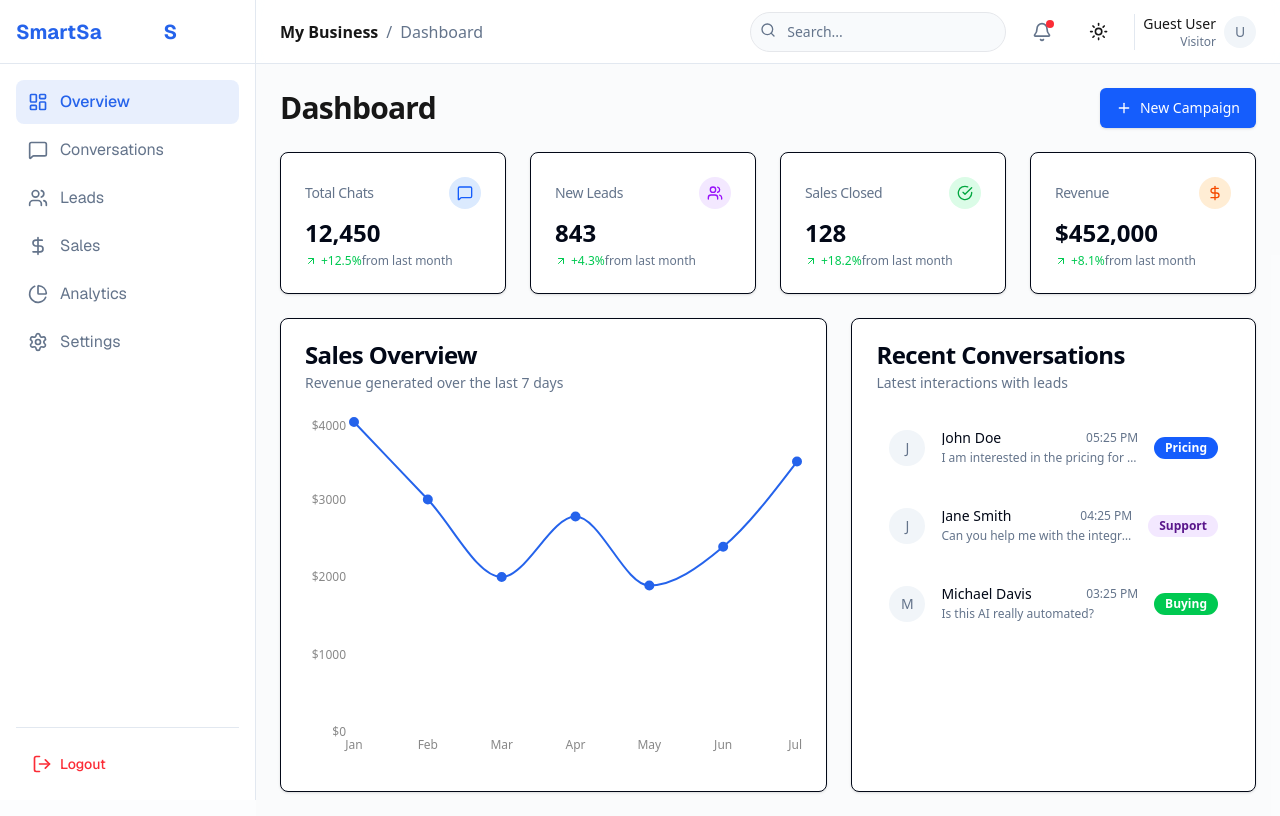
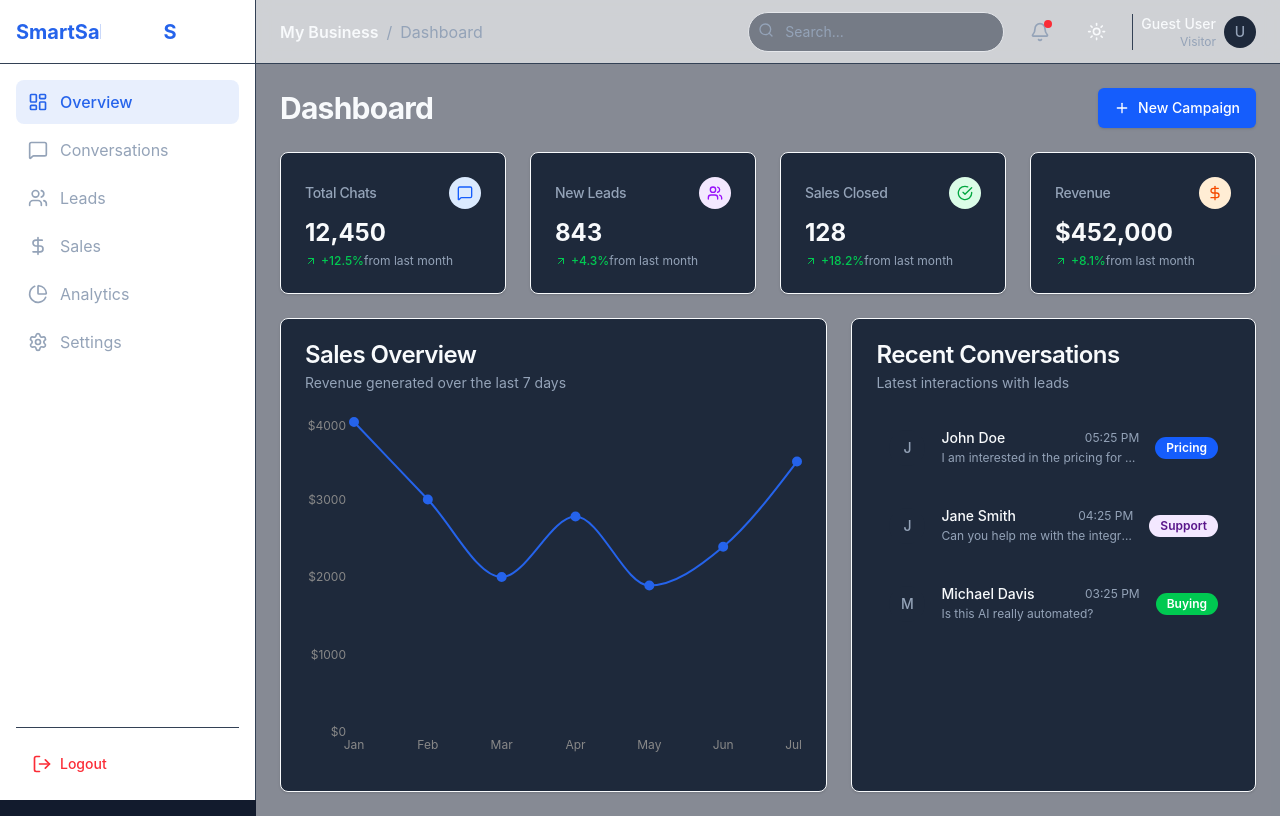
Before and after one commit to adeyemo-taiwo-m/smartsalesAI, a Next.js app: page /dashboard in a window 1280 px wide. Built offline with nearby package versions, Linux system fonts and the light colour scheme.

Commit message:
style: set up global CSS and tailwind.config with premium dark theme tokens

```diff
--- a/app/globals.css
+++ b/app/globals.css
@@ -1,10 +1,21 @@
 @import "tailwindcss";
 
+@import url("https://fonts.googleapis.com/css2?family=Inter:wght@400;500;600;700;800&display=swap");
+
 @theme inline {
-  --color-background: var(--background);
-  --color-foreground: var(--foreground);
-  --font-sans: var(--font-geist-sans);
-  --font-mono: var(--font-geist-mono);
+  --color-background: #0f172a;
+  --color-foreground: #f8fafc;
+
+  --font-sans: 'Inter', sans-serif;
+
+  --color-brand-blue: #2563eb;
+  --color-brand-purple: #7c3aed;
+  --color-brand-green: #22c55e;
+  --color-brand-orange: #f97316;
+
+  --color-dark: #0f172a;
+  --color-dark-card: #1e293b;
+  --color-dark-border: #334155;
 
   --color-primary: #2563eb;
   --color-primary-foreground: #ffffff;
@@ -15,36 +26,33 @@
   --color-success: #22c55e;
   --color-success-foreground: #ffffff;
 
-  --color-muted: #f1f5f9;
-  --color-muted-foreground: #64748b;
+  --color-muted: #1e293b;
+  --color-muted-foreground: #94a3b8;
 
-  --color-card: #ffffff;
-  --color-card-foreground: #020817;
+  --color-card: #1e293b;
+  --color-card-foreground: #f8fafc;
 
-  --color-border: #e2e8f0;
+  --color-border: #334155;
+
+  --shadow-card: 0 1px 3px rgba(0,0,0,0.4), 0 0 0 1px rgba(51,65,85,0.5);
+  --shadow-card-hover: 0 4px 24px rgba(0,0,0,0.5), 0 0 0 1px rgba(37,99,235,0.15);
+  --shadow-blue: 0 0 20px rgba(37,99,235,0.2);
+  --shadow-purple: 0 0 20px rgba(124,58,237,0.2);
+  --shadow-green: 0 0 20px rgba(34,197,94,0.15);
+  --shadow-widget: 0 25px 60px rgba(0,0,0,0.7);
+  --shadow-pricing-glow: 0 8px 40px rgba(37,99,235,0.25);
 }
 
-@variant dark (&:where(.dark, .dark *));
-
 :root {
-  --background: #ffffff;
-  --foreground: #171717;
-}
-
-.dark {
-  --background: #0a0a0a;
-  --foreground: #ededed;
-  --color-muted: #1e293b;
-  --color-muted-foreground: #94a3b8;
-  --color-card: #020817;
-  --color-card-foreground: #ededed;
-  --color-border: #1e293b;
+  --background: #0f172a;
+  --foreground: #f8fafc;
 }
 
 body {
-  background: var(--background);
-  color: var(--foreground);
-  font-family: var(--font-sans), Arial, Helvetica, sans-serif;
+  background-color: #0f172a;
+  color: #f8fafc;
+  font-family: 'Inter', sans-serif;
+  overflow-x: hidden;
 }
 
 @layer utilities {
--- a/tailwind.config.ts
+++ b/tailwind.config.ts
@@ -7,7 +7,30 @@ const config: Config = {
   ],
   darkMode: "selector",
   theme: {
-    extend: {},
+    extend: {
+      colors: {
+        brand: {
+          blue:   '#2563EB',
+          purple: '#7C3AED',
+          green:  '#22C55E',
+          orange: '#F97316',
+        },
+        dark: {
+          DEFAULT: '#0F172A',
+          card:    '#1E293B',
+          border:  '#334155',
+        }
+      },
+      boxShadow: {
+        'card':        '0 1px 3px rgba(0,0,0,0.4), 0 0 0 1px rgba(51,65,85,0.5)',
+        'card-hover':  '0 4px 24px rgba(0,0,0,0.5), 0 0 0 1px rgba(37,99,235,0.15)',
+        'blue':        '0 0 20px rgba(37,99,235,0.2)',
+        'purple':      '0 0 20px rgba(124,58,237,0.2)',
+        'green':       '0 0 20px rgba(34,197,94,0.15)',
+        'widget':      '0 25px 60px rgba(0,0,0,0.7)',
+        'pricing-glow':'0 8px 40px rgba(37,99,235,0.25)',
+      }
+    },
   },
   plugins: [],
 };
```
